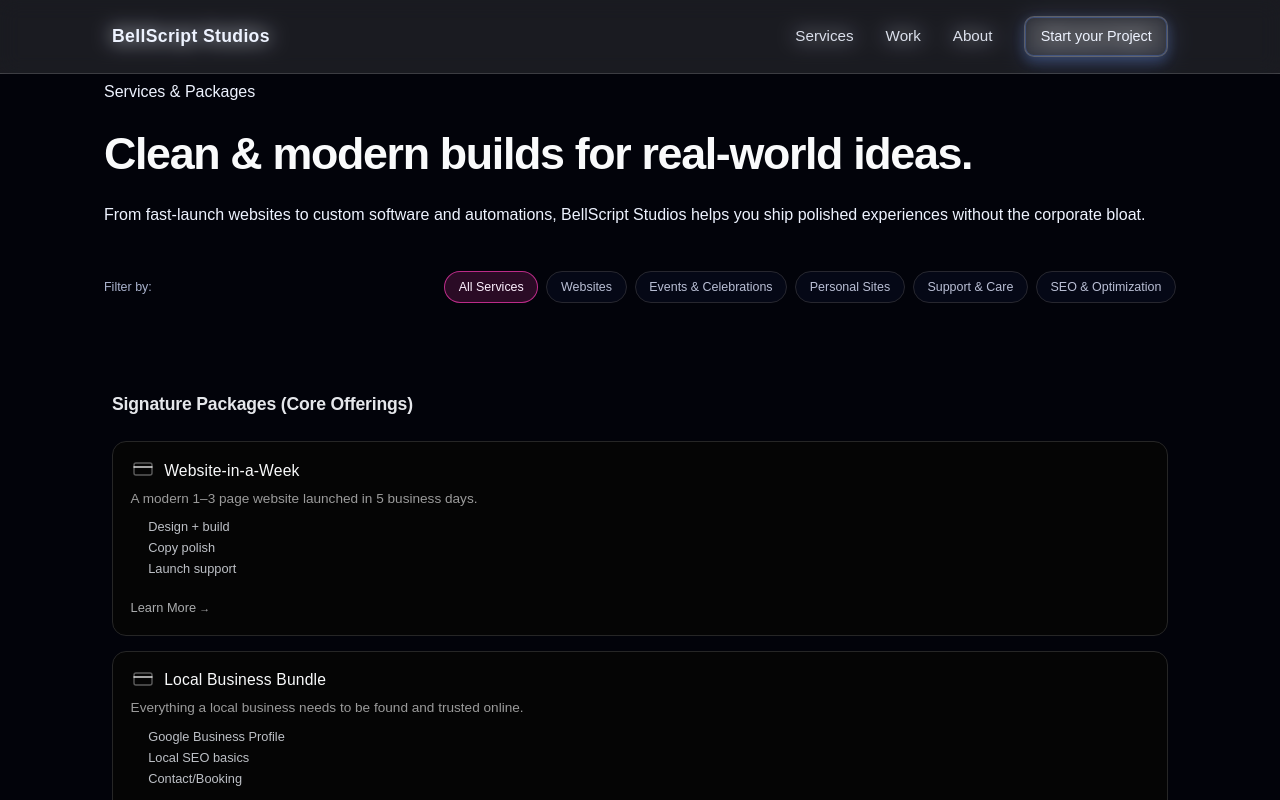
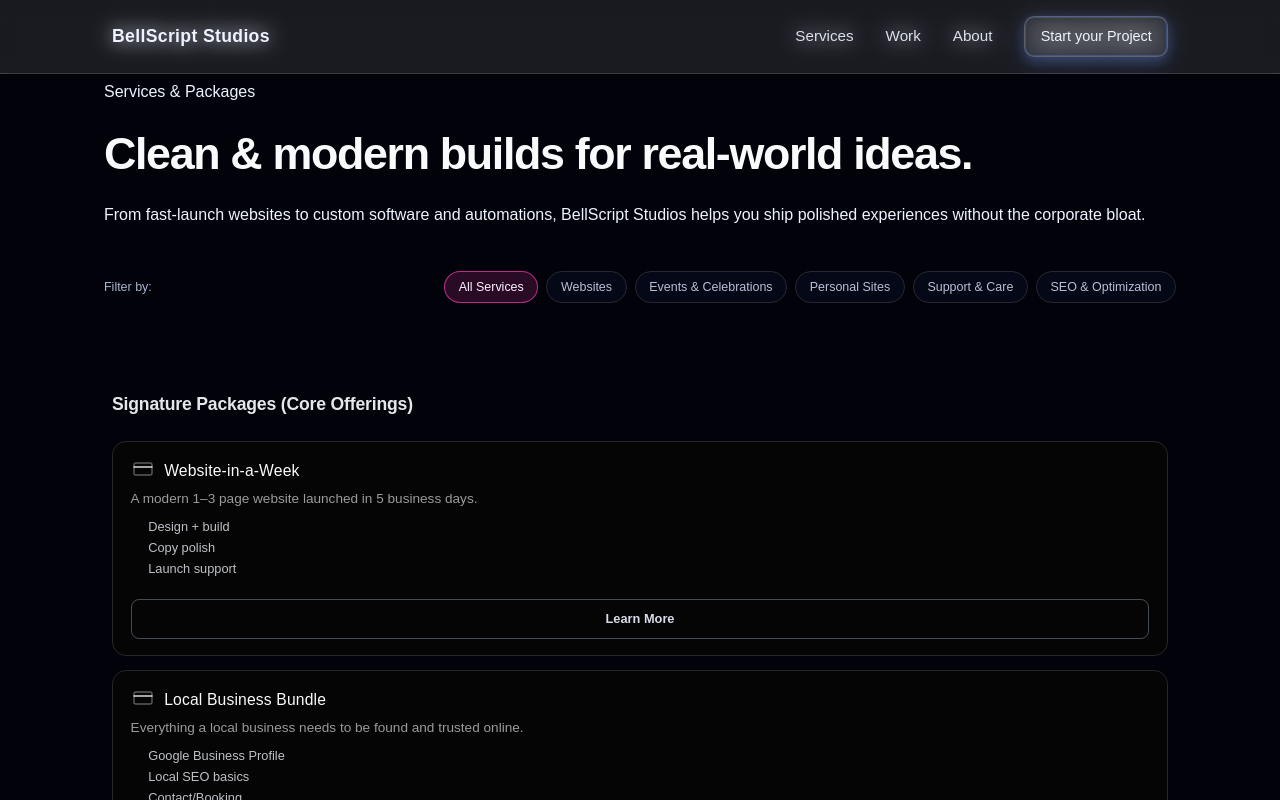
Before and after one commit to BellScriptStudios/bellscript-v2, a Next.js app: page /services in a window 1280 px wide. Shown: the top 800 px of the page. Built offline with nearby package versions, Linux system fonts and the light colour scheme; no server answers.

Commit message:
feat: view demo button on service cards

```diff
--- a/src/Components/ServiceCard.tsx
+++ b/src/Components/ServiceCard.tsx
@@ -71,7 +71,8 @@
   service: Service;
   compact?: boolean;
 }) {
-  const { id, title, blurb, bullets, icon } = service;
+  const { id, title, blurb, bullets, icon, demoUrl } = service;
+
   const href = compact
   ? service.href ?? `/services#${id}`
   : `/services/${id}`;
@@ -95,9 +96,20 @@
       ) : null}
 
       <div className={styles.ctaRow}>
-        <Link href={href} className={styles.link}>
+        <Link href={href} className={styles.learnBtn}>
           Learn More
         </Link>
+
+        {demoUrl && (
+          <a
+            href={demoUrl}
+            className={styles.demoBtn}
+            target="_blank"
+            rel="noopener noreferrer"
+            >
+              View Demo
+            </a>
+        )}
       </div>
     </article>
   );
--- a/src/app/Data/services.tsx
+++ b/src/app/Data/services.tsx
@@ -31,6 +31,7 @@
     featured?: boolean;
     active?: boolean;
     plans?: PlanTier[];
+    demoUrl?: string;
 };
 
 export type ServiceCategory = {
--- a/src/app/Styles/ServiceCard.module.css
+++ b/src/app/Styles/ServiceCard.module.css
@@ -96,30 +96,70 @@
 }
 
 .ctaRow {
-  margin-top: 0.3rem;
+  margin-top: 0.5rem;
+  display: flex;
+  flex-direction: column;
+  gap: 0.55rem;
 }
 
-.link {
+.learnBtn,
+.demoBtn {
+  display: inline-flex;
+  align-items: center;
+  justify-content: center;
+  width: 100%;
+  padding: 0.6rem 1rem;
   font-size: 0.8rem;
-  font-weight: 500;
+  font-weight: 600;
   color: rgba(248, 250, 252, 0.8);
   text-decoration: none;
-  display: inline-flex;
-  align-items: center;
-  gap: 0.2rem;
-  opacity: 0.85;
-  transition: color 0.16s ease, opacity 0.16s ease, transform 0.16s ease;
+  border: 1px solid transparent;
+  border-radius: 8px;
+  transition:
+    color 0.16s ease,
+    background 0.16s ease,
+    box-shadow 0.16s ease,
+    transform 0.16s ease;
 }
 
-.link::after {
-  content: "→";
-  font-size: 0.85em;
+.demoBtn {
+  background: #e034a2;
+  color: #050814;
+  box-shadow:
+    0 0 18ox rgba(224, 52, 162, 0.45),
+    0 12px 30px rgba(0, 0, 0, 0.7);
 }
 
-.link:hover {
-  opacity: 1;
-  color: #ffffff;
-  transform: translateX(1px);
+.demoBtn:hover {
+  background: #f241b0;
+  transform: translateY(-1px);
+  box-shadow:
+    0 0 22px rgba(224, 52, 162, 0.65),
+    0 18px 40px rgba(0, 0, 0, 0.8);
+}
+
+.demoBtn:active {
+  transform: translateY(0);
+  box-shadow:
+    0 0 16px rgba(224, 52, 162, 0.45),
+    0 10px 26px rgba(0, 0, 0, 0.7);
+}
+
+.learnBtn {
+  background: transparent;
+  color: rgba(238, 243, 255, 0.9);
+  border-color: rgba(148, 163, 184, 0.45);
+  box-shadow: 0 0 0 rgba(0, 0, 0, 0);
+}
+
+.learnBtn:hover {
+  background: rgba(15, 23, 42, 0.9);
+  border-color: rgba(226, 232, 255, 0.7);
+  transform: translateY(-1px);
+}
+
+.learnBtn:active {
+  transform: translateY(0);
 }
 
 @media (min-width: 640px) {
```
